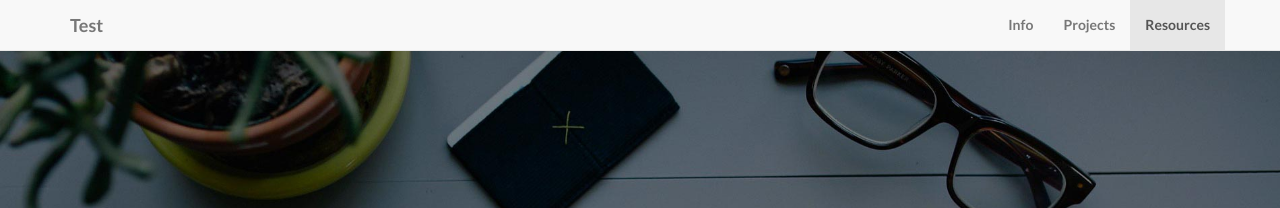
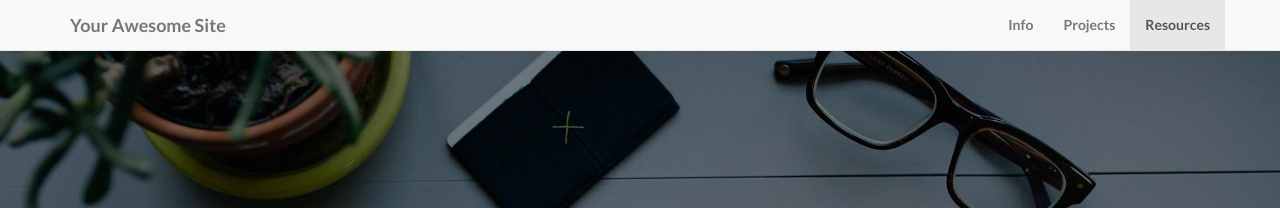
Before and after one commit to UMassHackathonTeam/UMassHackathonTeam.github.io, a Jekyll site: the page built from index.html, in a window 1280 px wide. Shown: the top 208 px of the page. Built offline with Jekyll 4.4.1, drawn with Linux system fonts in a browser that asks for light colours.

Commit message:
Update header.html

```diff
--- a/_includes/header.html
+++ b/_includes/header.html
@@ -9,7 +9,7 @@
                 <span class="icon-bar"></span>
                 <span class="icon-bar"></span>
             </button>
-            <a class="navbar-brand page-scroll" href="#home">Test</a>
+            <a class="navbar-brand page-scroll" href="#home">{{ site.title }}</a></a>
         </div>
         <!-- Collect the nav links, forms, and other content for toggling -->
         <div class="collapse navbar-collapse" id="bs-example-navbar-collapse-1">
```
